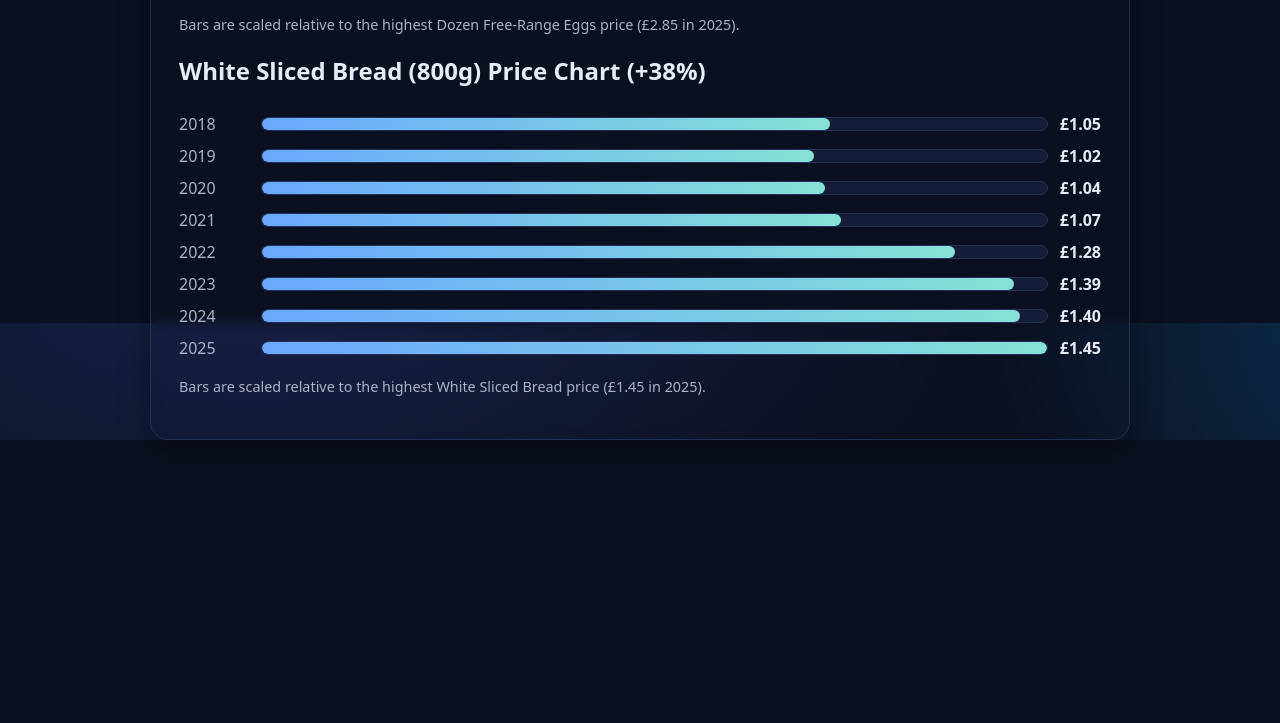
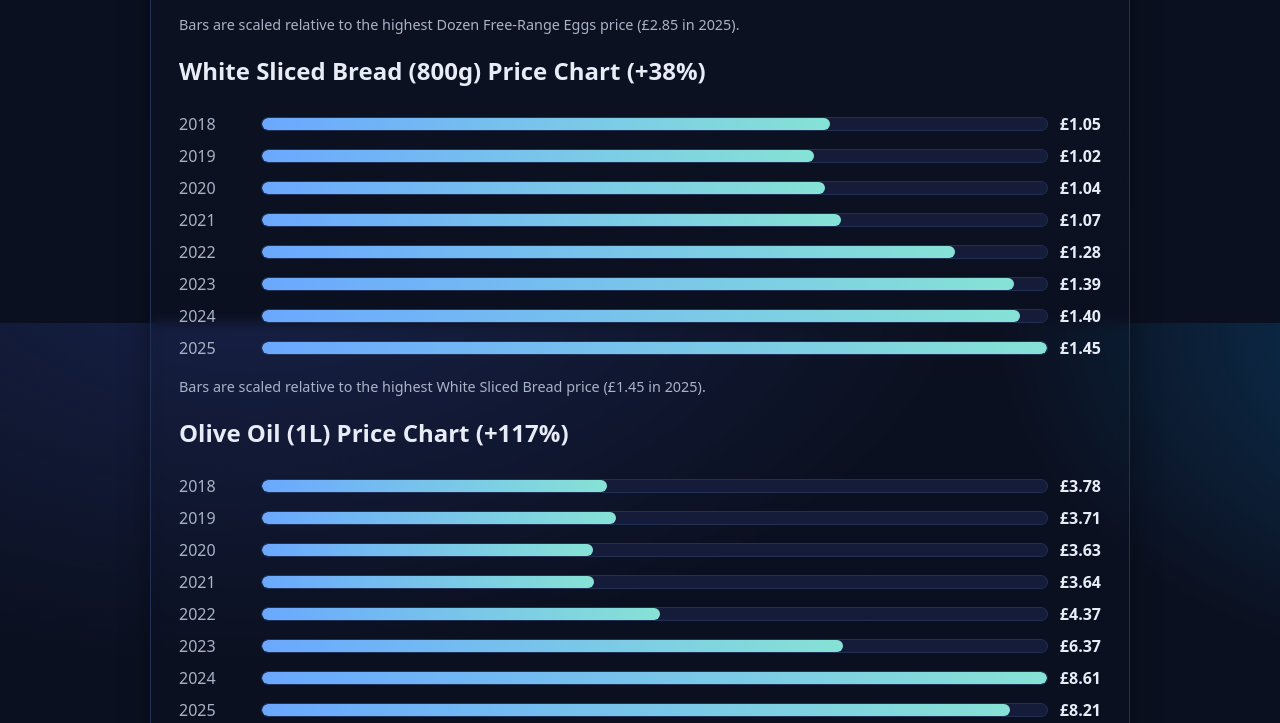
Before and after one commit to MikeWProjects/priceofstuff, a plain HTML site: page index.html in a window 1280 px wide. Shown: the part 2077-2800 px from the top of the page. Before the commit the page ends 2517 px from the top, so only its background shows below. Drawn offline with Linux system fonts and the light colour scheme.

Commit message:
Add files via upload

```diff
--- a/index.html
+++ b/index.html
@@ -228,6 +228,7 @@
             <th scope="col">Semi Skimmed Milk (1 pint)</th>
             <th scope="col">Dozen Free-Range Eggs</th>
             <th scope="col">White Sliced Bread (800g)</th>
+            <th scope="col">Olive Oil (1L)</th>
             <th scope="col">Notes</th>
           </tr>
         </thead>
@@ -239,6 +240,7 @@
             <td data-label="Semi Skimmed Milk">£0.44</td>
             <td data-label="Free-Range Eggs">£2.36</td>
             <td data-label="White Sliced Bread">£1.05</td>
+            <td data-label="Olive Oil">£3.78</td>
             <td data-label="Notes"></td>
           </tr>
           <tr>
@@ -248,6 +250,7 @@
             <td data-label="Semi Skimmed Milk">£0.44</td>
             <td data-label="Free-Range Eggs">£2.28</td>
             <td data-label="White Sliced Bread">£1.02</td>
+            <td data-label="Olive Oil">£3.71</td>
             <td data-label="Notes"></td>
           </tr>
           <tr>
@@ -257,6 +260,7 @@
             <td data-label="Semi Skimmed Milk">£0.43</td>
             <td data-label="Free-Range Eggs">£2.25</td>
             <td data-label="White Sliced Bread">£1.04</td>
+            <td data-label="Olive Oil">£3.63</td>
             <td data-label="Notes"><span class="badge" aria-label="COVID impact">COVID</span></td>
           </tr>
           <tr>
@@ -266,6 +270,7 @@
             <td data-label="Semi Skimmed Milk">£0.42</td>
             <td data-label="Free-Range Eggs">£2.13</td>
             <td data-label="White Sliced Bread">£1.07</td>
+            <td data-label="Olive Oil">£3.64</td>
             <td data-label="Notes"><span class="badge" aria-label="COVID impact">COVID</span></td>
           </tr>
           <tr>
@@ -275,6 +280,7 @@
             <td data-label="Semi Skimmed Milk">£0.65</td>
             <td data-label="Free-Range Eggs">£2.40</td>
             <td data-label="White Sliced Bread">£1.28</td>
+            <td data-label="Olive Oil">£4.37</td>
             <td data-label="Notes"></td>
           </tr>
           <tr>
@@ -284,6 +290,7 @@
             <td data-label="Semi Skimmed Milk">£0.65</td>
             <td data-label="Free-Range Eggs">£2.60</td>
             <td data-label="White Sliced Bread">£1.39</td>
+            <td data-label="Olive Oil">£6.37</td>
             <td data-label="Notes"></td>
           </tr>
           <tr>
@@ -293,6 +300,7 @@
             <td data-label="Semi Skimmed Milk">£0.65</td>
             <td data-label="Free-Range Eggs">£2.80</td>
             <td data-label="White Sliced Bread">£1.40</td>
+            <td data-label="Olive Oil">£8.61</td>
             <td data-label="Notes"></td>
           </tr>
           <tr>
@@ -302,6 +310,7 @@
             <td data-label="Semi Skimmed Milk">£0.85</td>
             <td data-label="Free-Range Eggs">£2.85</td>
             <td data-label="White Sliced Bread">£1.45</td>
+            <td data-label="Olive Oil">£8.21</td>
             <td data-label="Notes"></td>
           </tr>
         </tbody>
@@ -531,6 +540,51 @@
         </div>
       </div>
       <p class="foot">Bars are scaled relative to the highest White Sliced Bread price (£1.45 in 2025).</p>
+      <!-- Olive Oil Bars -->
+      <h2>Olive Oil (1L) Price Chart (+117%)</h2>
+      <div class="chart" role="img" aria-label="Bar chart comparing Olive Oil prices by year">
+        <div class="bar" style="--w:43.90%">
+          <div class="label">2018</div>
+          <div class="track" aria-hidden="true"><div class="fill"></div></div>
+          <div class="value">£3.78</div>
+        </div>
+        <div class="bar" style="--w:45.13%">
+          <div class="label">2019</div>
+          <div class="track" aria-hidden="true"><div class="fill"></div></div>
+          <div class="value">£3.71</div>
+        </div>
+        <div class="bar" style="--w:42.16%">
+          <div class="label">2020</div>
+          <div class="track" aria-hidden="true"><div class="fill"></div></div>
+          <div class="value">£3.63</div>
+        </div>
+        <div class="bar" style="--w:42.28%">
+          <div class="label">2021</div>
+          <div class="track" aria-hidden="true"><div class="fill"></div></div>
+          <div class="value">£3.64</div>
+        </div>
+        <div class="bar" style="--w:50.76%">
+          <div class="label">2022</div>
+          <div class="track" aria-hidden="true"><div class="fill"></div></div>
+          <div class="value">£4.37</div>
+        </div>
+        <div class="bar" style="--w:73.98%">
+          <div class="label">2023</div>
+          <div class="track" aria-hidden="true"><div class="fill"></div></div>
+          <div class="value">£6.37</div>
+        </div>
+        <div class="bar" style="--w:100%">
+          <div class="label">2024</div>
+          <div class="track" aria-hidden="true"><div class="fill"></div></div>
+          <div class="value">£8.61</div>
+        </div>
+        <div class="bar" style="--w:95.35%">
+          <div class="label">2025</div>
+          <div class="track" aria-hidden="true"><div class="fill"></div></div>
+          <div class="value">£8.21</div>
+        </div>
+      </div>
+      <p class="foot">Bars are scaled relative to the highest Olive Oil price (£8.61 in 2024).</p>
     </section>
   </main>
 
```
